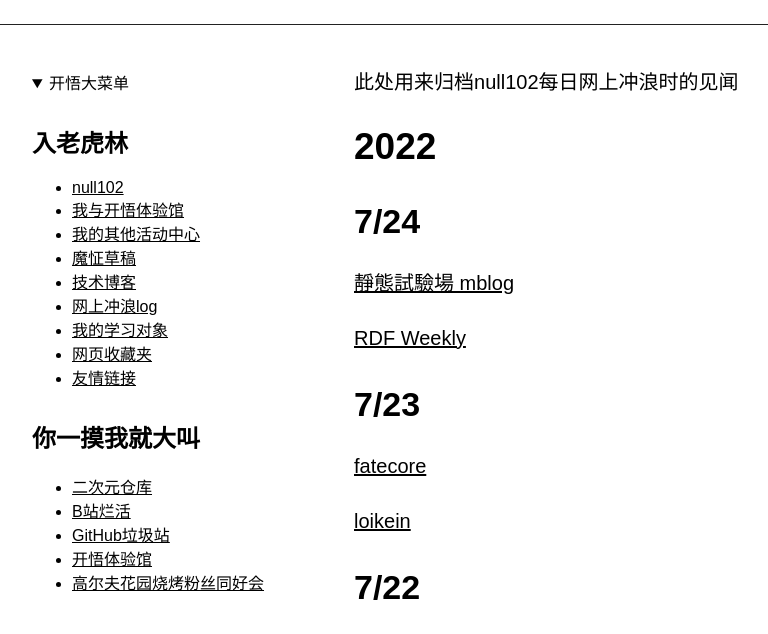
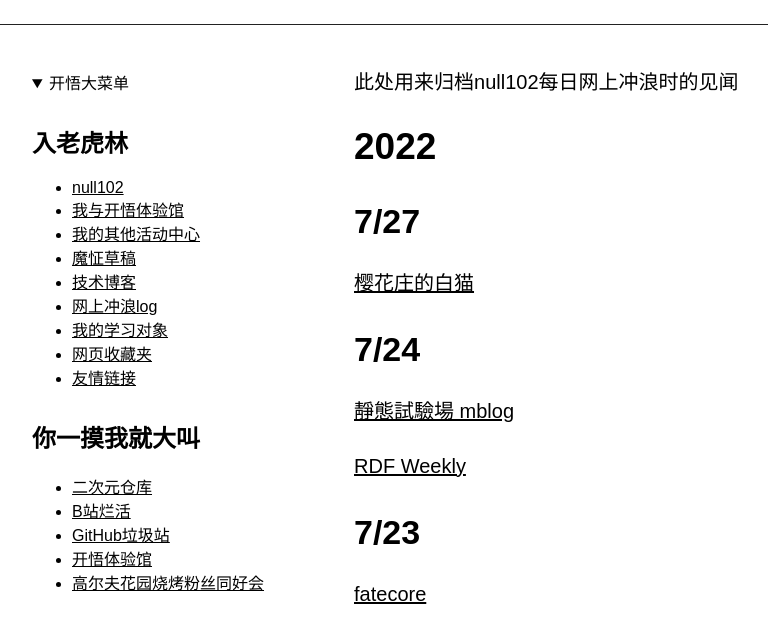
Before and after one commit to null102/null102.github.io, a plain HTML site: page forest/surflog.html in a window 1280 px wide. Shown: the part 140-774 px from the top of the page, without its empty margins (13-781 px from the left). Drawn offline with Linux system fonts and the light colour scheme.

Commit message:
Update surflog.html

```diff
--- a/forest/surflog.html
+++ b/forest/surflog.html
@@ -76,6 +76,8 @@
     <main>
       <p>此处用来归档null102每日网上冲浪时的见闻</p>
       <h2>2022</h2>
+        <h3>7/27</h3>
+        <p><a href="https://2heng.xin/", target="_blank">樱花庄的白猫</a></p>
         <h3>7/24</h3>
         <p><a href="https://gholk.github.io/", target="_blank">靜態試驗場 mblog</a></p>
         <p><a href="https://faze2ezaf.substack.com/?sort=new", target="_blank">RDF Weekly</a></p>
```
